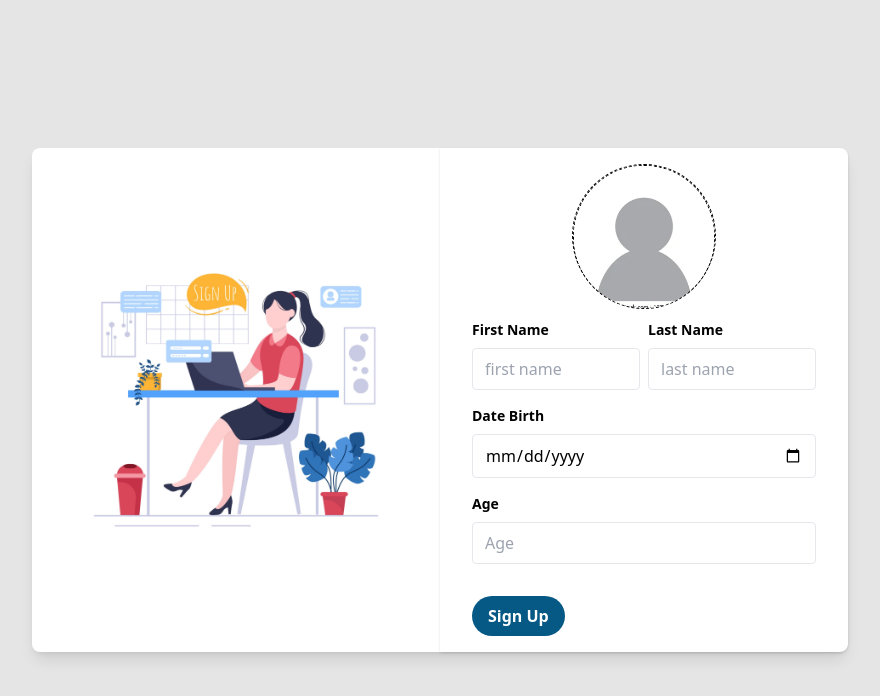
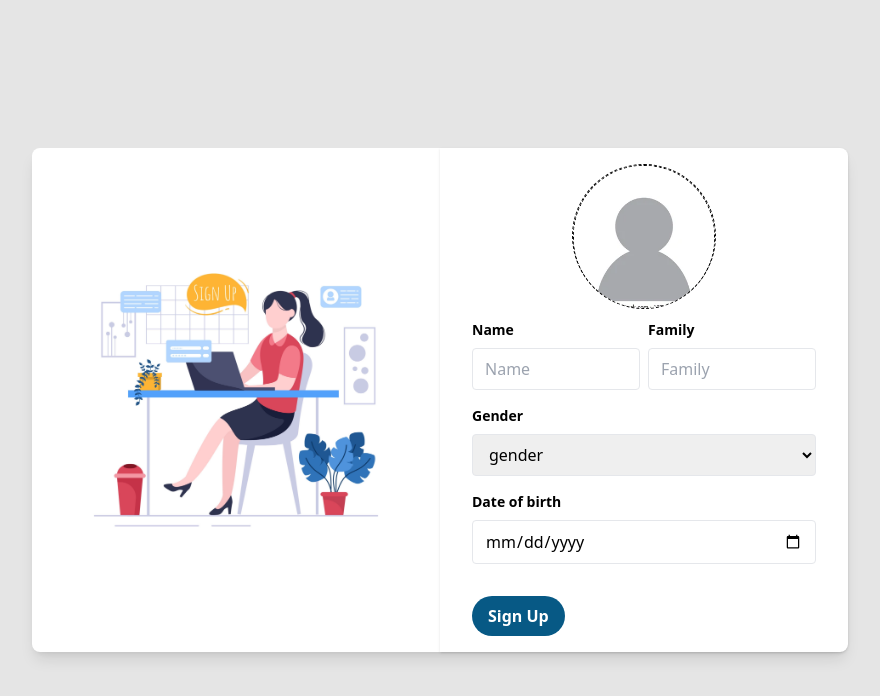
Before and after one commit to izanloo/RegistrationForm-react, a React (Create React App) app: page / in a window 1280 px wide. Shown: the top 696 px of the page, without its empty margins (200-1080 px from the left). Built offline with nearby package versions, Linux system fonts and the light colour scheme.

Commit message:
fix:change name fields and add field gender

```diff
--- a/src/components/TableDataUser.jsx
+++ b/src/components/TableDataUser.jsx
@@ -13,11 +13,11 @@ export default function TableDataUser(props) {
     const formData = new FormData();
 
     axios.post(`https://cd.amwajco.net/assignment.php`, {
-      "firstName": userData.firstName,
-      "lastName": userData.lastName,
+      "Name": userData.Name,
+      "Family": userData.Family,
+      "Gender": userData.Gender,
       "dateBirth": userData.dateBirth,
-      "age": userData.Age,
-      "image": formData
+      "IdPhoto": formData
     },
       {
         headers: { "Content-Type": "multipart/form-data", }
@@ -36,22 +36,26 @@ export default function TableDataUser(props) {
     <div className="w-full rounded-tr-lg rounded-br-lg py-5 text-xl h-[500px] px-5 flex flex-col items-center md:block">
       <h3 className="bold text-xl">You confirm the information?</h3>
       <img className="block w-36 h-36 border border-black bg-cover border-dashed rounded-full text-center my-5" src={userImg.imagePreview} />
-      <div className="flex items-center">
-        <LabelInput name="First Name" />
-        <label> : {userData.firstName}</label>
-      </div>
-      <div className="flex items-center my-5">
-        <LabelInput name="Last Name" />
-        <label> : {userData.lastName}</label>
-      </div>
-      <div className="flex items-center">
-        <LabelInput name="Date Birth " />
-        <label> : {userData.dateBirth}</label>
-      </div>
-      <div className="flex items-center my-5">
-        <LabelInput name="Age " />
-        <label> : {userData.Age}</label>
-      </div>
+      <table className="text-xl">
+        <tbody>
+          <tr>
+            <td className="font-bold">Name:</td>
+            <td>{userData.Name}</td>
+          </tr>
+          <tr>
+            <td className="font-bold">Family:</td>
+            <td>{userData.Family}</td>
+          </tr>
+          <tr>
+            <td className="font-bold">Gender:</td>
+            <td>{userData.Gender}</td>
+          </tr>
+          <tr>
+            <td className="font-bold">Date of birth:</td>
+            <td className="text-xl">{userData.dateBirth}</td>
+          </tr>
+        </tbody>
+      </table>
       <button className="bg-green-400  text-white rounded-lg py-2 px-5" onClick={postData}>yes</button>
       <Toastify />
     </div>
--- a/src/page/Register.jsx
+++ b/src/page/Register.jsx
@@ -15,7 +15,7 @@ export default function Register() {
     const { register, formState: { errors }, handleSubmit } = useForm();
 
     //upload image and show image in form--photo should not be larger than 1Mb and only jpg files----------------------------------
-    const imgProfile = register("imgProfile", { required: "img is required" })
+    const IdPhoto = register("IdPhoto", { required: "Id Photo is required" })
     const [mydata, setData] = useState('')
     const [check, setCheck] = useState(false)
 
@@ -41,13 +41,11 @@ export default function Register() {
             toast.error("photo only jpg files")
         }
         setData('')
-
     }
+    const [errGender, setErrGender] = useState(false)
     // handleSubmit----------------------------------------
     const onSubmit = (data) => {
-        if (data.Age < 18 || data.Age < 0) {
-            toast.error("age should not be less than 18 :)")
-        } else if (check) {
+        if (check) {
             setDataUser(data)
         } else {
             toast.error("please enter phoo!!!!")
@@ -58,40 +56,43 @@ export default function Register() {
             <div className="md:w-full h-screen px-2 sm:px-20 md:px-10 px-lg-20 lg:max-w-70 flex items-center">
                 <div className="md:grid md:grid-cols-2 bg-white border-black border-1 rounded-lg shadow-md lg:shadow-lg">
                     <div className="hidden md:flex items-center">
-                        <img src={imgRegister} alt="img register" />
+                        <img src={imgRegister} alt="Id photo" />
                     </div>
                     {dataUser != '' ? <TableDataUser dataUser={dataUser} mydata={mydata} /> :
-
                         <form onSubmit={handleSubmit(onSubmit)} className="w-full rounded-tr-lg rounded-br-lg shadow">
                             <div className="py-4 px-8 ">
                                 <div className="flex flex-col items-center mb-3">
                                     <label htmlFor="file" className="block w-36 h-36 border border-black bg-cover border-dashed rounded-full text-center " >
-                                    <img  className="block w-36 h-36 border border-black object-cover border-dashed rounded-full text-center " src={mydata != '' ? `${mydata.imagePreview}` : `${imgDefault}`}/>
+                                        <img className="block w-36 h-36 border border-black object-cover border-dashed rounded-full text-center " src={mydata != '' ? `${mydata.imagePreview}` : `${imgDefault}`} />
                                     </label>
-                                    <input type="file" accept=".jpg" id="file" className="hidden" name="imgProfile" {...imgProfile} onChange={e => { handleImageUpload(e) }} />
-                                    <ErrorMessage errors={errors} name="imgProfile" render={({ message }) => <LabelError msg={message} />} />
+                                    <input type="file" accept=".jpg" id="file" className="hidden" name="IdPhoto" {...IdPhoto} onChange={e => { handleImageUpload(e) }} />
+                                    <ErrorMessage errors={errors} name="IdPhoto" render={({ message }) => <LabelError msg={message} />} />
                                 </div>
                                 <div className="flex mb-4">
                                     <div className="w-1/2 mr-1">
-                                        <LabelInput name="First Name" htmlFor="firstName" />
-                                        <input className="appearance-none border rounded w-full py-2 px-3 text-grey-darker" id="firstName" type="text" placeholder="first name" {...register("firstName", { required: "firstName is required" })} />
-                                        <ErrorMessage errors={errors} name="firstName" render={({ message }) => <LabelError msg={message} />} />
+                                        <LabelInput name="Name" htmlFor="Name" />
+                                        <input className="appearance-none border rounded w-full py-2 px-3 text-grey-darker" id="Name" type="text" placeholder="Name" {...register("Name", { required: "Name is required" })} />
+                                        <ErrorMessage errors={errors} name="Name" render={({ message }) => <LabelError msg={message} />} />
                                     </div>
                                     <div className="w-1/2 ml-1">
-                                        <LabelInput htmlFor="lastName" name="Last Name" />
-                                        <input className="appearance-none border rounded w-full py-2 px-3 text-grey-darker" id="lastName" type="text" placeholder="last name" {...register("lastName", { required: "lastName is required" })} />
-                                        <ErrorMessage errors={errors} name="lastName" render={({ message }) => <LabelError msg={message} />} />
+                                        <LabelInput htmlFor="Family" name="Family" />
+                                        <input className="appearance-none border rounded w-full py-2 px-3 text-grey-darker" id="Family" type="text" placeholder="Family" {...register("Family", { required: "Family is required" })} />
+                                        <ErrorMessage errors={errors} name="Family" render={({ message }) => <LabelError msg={message} />} />
                                     </div>
                                 </div>
                                 <div className="mb-4">
-                                    <LabelInput htmlFor="dateBirth" name="Date Birth" />
-                                    <input className="appearance-none border rounded w-full py-2 px-3 text-grey-darker" id="dateBirth" type="date"  {...register("dateBirth", { required: "lastName is required" })} />
-                                    <ErrorMessage errors={errors} name="dateBirth" render={({ message }) => <LabelError msg={message} />} />
+                                    <LabelInput htmlFor="Gender" name="Gender" />
+                                    <select className='border rounded w-full py-2 px-3 text-grey-darker"'   {...register("Gender", { required: "Gender is required." })}  >
+                                        <option value="" selected disabled >gender</option>
+                                        <option value="female">Female</option>
+                                        <option value="male">Male</option>
+                                    </select>
+                                    <ErrorMessage errors={errors} name="Gender" render={({ message }) => <LabelError msg={message} />} />
                                 </div>
                                 <div className="mb-4">
-                                    <LabelInput htmlFor="Age" name="Age" />
-                                    <input className="appearance-none border rounded w-full py-2 px-3 text-grey-darker" id="Age" type="number" placeholder="Age" {...register("Age", { required: "Age is required" })} />
-                                    <ErrorMessage errors={errors} name="Age" render={({ message }) => <LabelError msg={message} />} />
+                                    <LabelInput htmlFor="dateBirth" name="Date of birth" />
+                                    <input className="appearance-none border rounded w-full py-2 px-3 text-grey-darker" id="dateBirth" type="date"  {...register("dateBirth", { required: "Date of birth is required" })} />
+                                    <ErrorMessage errors={errors} name="dateBirth" render={({ message }) => <LabelError msg={message} />} />
                                 </div>
                                 <div className="flex items-center justify-between mt-8">
                                     <input type="submit" className="cursor-pointer bg-sky-800 hover:bg-blue-dark text-white font-bold py-2 px-4 rounded-full" value='Sign Up' />
```
